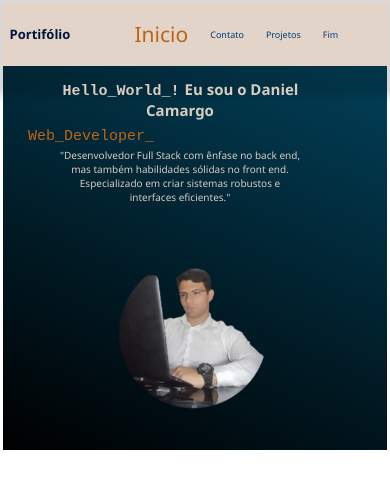
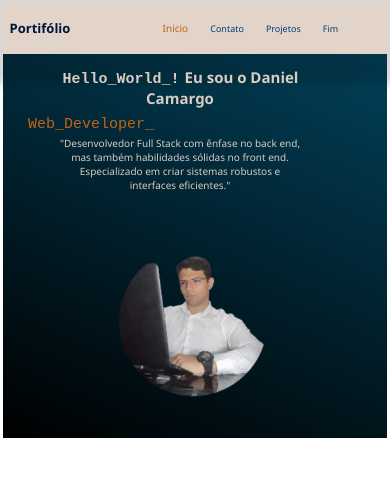
Before and after one commit to DanielCamargo1/Portif-lio, a plain HTML site: page index.html in a window 390 px wide. In both pictures the pointer is over the link "Inicio". Shown: the top 485 px of the page. Drawn offline with Linux system fonts and the light colour scheme; a script that the page names is missing.

Commit message:
melhorias

```diff
--- a/style.css
+++ b/style.css
@@ -408,6 +408,10 @@ footer p:hover{
        .imgProjeto{
         width: 80px;
        }
+
+       .cabecalho-menu-item:hover{
+        font-size: 10px;
+       }
     }
 
     @media (max-width: 450px) {
@@ -427,6 +431,10 @@ footer p:hover{
         .cabecalho-menu-item{
             font-size: 9px;
         }
+
+        .cabecalho-menu-item:hover{
+            font-size: 10px;
+           }
 
         h1{
             font-size: 15px;
```
